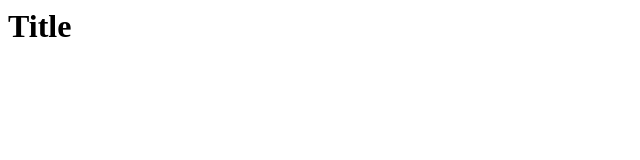
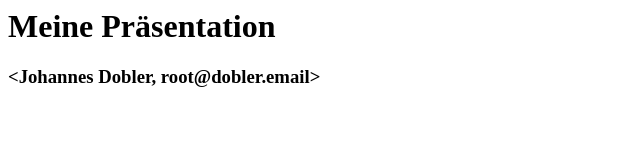
Before and after one commit to D-Joe/html-presentation, a plain HTML site: page index.html in a window 1280 px wide. Shown: the whole page, without its empty margins (0-640 px from the left). Drawn offline with Linux system fonts and the light colour scheme.

Commit message:
Load data from JSON file
Data for the presentation is loaded from slides.json file, to make it
easier to change content.

```diff
--- a/index.html
+++ b/index.html
@@ -8,34 +8,20 @@
 		<div id="container">
 			<div id="presentation">
 				<div id="title">
-					<h1>Title</h1>
+					<!--<h1>Title</h1>-->
 				</div>
-				<div class="slide">
-					<h1>Slide 1</h1>
-					<ul>
-						<li>Punkt 1</li>
-						<li>Punkt 2</li>
-						<li>Punkt 3</li>
-					</ul>
-				</div>
-				<div class="slide">
-					<h1>Slide 2</h1>
-					<ul>
-						<li>Punkt 1</li>
-						<li>Punkt 2</li>
-						<li>Punkt 3</li>
-					</ul>
-				</div>
-				<div class="slide">
-					<h1>Slide 3</h1>
-					<ul>
-						<li>Punkt 1</li>
-						<li>Punkt 2</li>
-						<li>Punkt 3</li>
-					</ul>
+				<div id="slides">
+					<!--<div class="slide">
+						<h1>Slide 1</h1>
+						<ul>
+							<li>Point 1</li>
+							<li>Point 2</li>
+							<li>Point 3</li>
+						</ul>
+					</div>-->
 				</div>
 				<div id="ending">
-					<h1>Ende</h1>
+					<!--<h1>End</h1>-->
 				</div>
 			</div>
 			<div id='show'>
--- a/script.js
+++ b/script.js
@@ -1,24 +1,57 @@
-document.onkeydown = checkKey;
-
-var page=-1;
-var revealed=0;
-var hidden=0;
-
-var numberOfSlides=document.getElementsByClassName('slide').length;
-
 var title=document.getElementById('title');
-var slides=document.getElementsByClassName('slide');
 var ending=document.getElementById('ending');
-
+var slides=document.getElementById('slides');
+var slide=document.getElementsByClassName('slide');
 var show=document.getElementById('show');
 
-show.innerHTML=title.innerHTML;
+var numberOfSlides;
+var page=-1;
+
+function fetchJSONFile(path, callback) {
+    var httpRequest = new XMLHttpRequest();
+    httpRequest.onreadystatechange = function() {
+        if (httpRequest.readyState === 4) {
+            if (httpRequest.status === 200) {
+                var data = JSON.parse(httpRequest.responseText);
+                if (callback) callback(data);
+            }
+        }
+    };
+    httpRequest.open('GET', path,true);
+    httpRequest.send();
+}
+
+window.onload = function() {
+	fetchJSONFile('slides.json', function(data){
+		title.innerHTML='<h1>'+data.title+'</h1>'+'<h3>'+data.subtitle+'</h3>';
+		ending.innerHTML='<h1>'+data.end+'</h1>';
+
+		for (var i = 0; i < Object.keys(data.slides).length; i++)
+		{
+			var points = '';
+			for (var j = 0; j < Object.keys(data.slides[i].points).length; j++)
+			{
+				points = points + '<li>'+data.slides[i].points[j]+'</li>';
+			}
+			slides.innerHTML= slides.innerHTML +
+								'<div class="slide">'+
+									'<h1>'+data.slides[i].slidetitle+'</h1>'+
+									'<ul>'+
+										points +
+									'</ul>'+
+								'</div>';
+		}
+
+		show.innerHTML=title.innerHTML;
+		numberOfSlides=document.getElementsByClassName('slide').length;
+	});
+}
+document.onkeydown = checkKey;
 
 function checkKey(e) {
 	e = e || window.event;
 
 	if (e.keyCode == '37') {		//right Key
-		//alert("last page");
 		if(page < 0) {
 			page = -1;
 			changePage(page);
@@ -29,7 +62,6 @@ function checkKey(e) {
 	}
 
 	if (e.keyCode == '39') {		//left Key
-		//alert("next page");
 		if(page >= numberOfSlides -1) {
 			page = numberOfSlides;
 			changePage(page);
@@ -41,23 +73,16 @@ function checkKey(e) {
 	}
 }
 
-
 function changePage(page) {
 	if (page < 0) {
-		//alert("Title");
-		//changeVisibilityByID('show','none');
-		//changeVisibilityByClass('title','block');
+		//Title
 		show.innerHTML=title.innerHTML;
 	} else if (page >= 0 && page <= numberOfSlides - 1) {
-		//alert("Page " + page);
-		//changeVisibilityByClass('title','none');
-		//changeVisibilityByID('ending','none');
-		//changeVisibilityByID('show','block');
-
-		show.innerHTML=slides[page].innerHTML;
+		//Slides
+		show.innerHTML=slide[page].innerHTML;
 
 	} else if (page > numberOfSlides - 1) {
-		//alert("Ending");
+		//Ending
 		show.innerHTML=ending.innerHTML;
 	}
 }
--- /dev/null
+++ b/slides.json
@@ -0,0 +1,27 @@
+{
+	"title": "Meine Präsentation",
+	"subtitle": "&lt;Johannes Dobler, root&commat;dobler.email&gt;",
+	"slides": [{
+		"slidetitle": "Slide 1",
+		"points": [
+			"Punkt1",
+			"Punkt2",
+			"Punkt3"
+		]
+	}, {
+		"slidetitle": "Slide 2",
+		"points": [
+			"Punkt1",
+			"Punkt2"
+		]
+	}, {
+		"slidetitle": "Slide 3",
+		"points": [
+			"Punkt1",
+			"Punkt2",
+			"Punkt1",
+			"Punkt2"
+		]
+	}],
+	"end": "Vielen Dank für die Aufmerksamkeit"
+}
```
